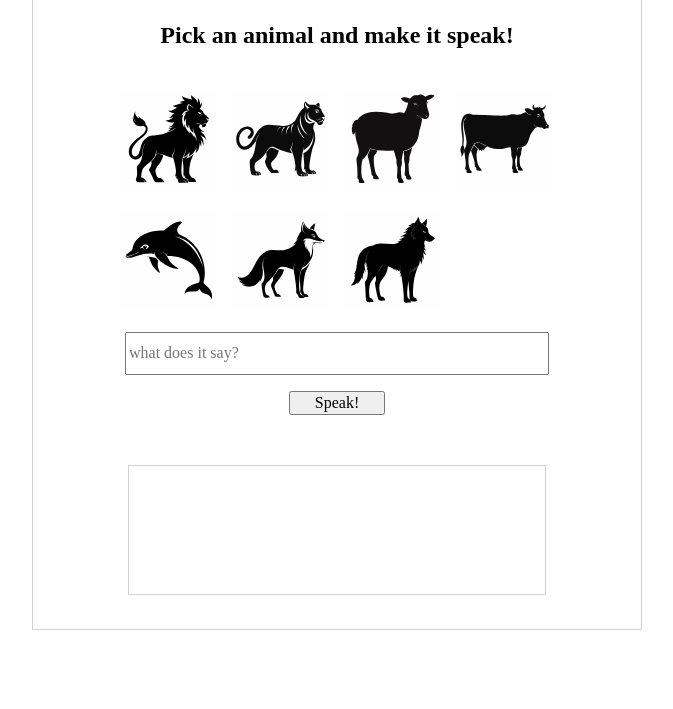
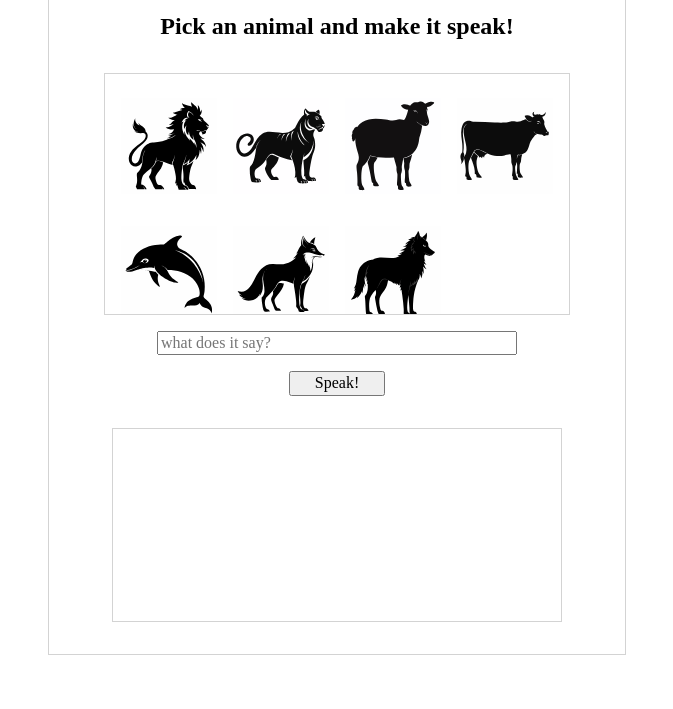
Before and after one commit to Viruscerbero/zoo-exercise, a website built with Vite: page index.html in a window 1280 px wide. Shown: the part 91-800 px from the top of the page, without its empty margins (303-976 px from the left). Built offline with nearby package versions, Linux system fonts and the light colour scheme.

Commit message:
Adding responsiveness

```diff
--- a/index.html
+++ b/index.html
@@ -4,7 +4,7 @@
     <meta charset="UTF-8" />
     <link rel="icon" type="image/svg+xml" href="/icon.svg" />
     <meta name="viewport" content="width=device-width, initial-scale=1.0" />
-    <title>Zoo Exercise</title>
+    <title>Digital Zoo</title>
   </head>
   <body>
     <div id="app"></div>
--- a/src/main.js
+++ b/src/main.js
@@ -6,7 +6,7 @@ let app = document.querySelector("#app");
 app.className = "app";
 app.innerHTML = `
     <header>
-      <h1>Zoo Exercise</h1>
+      <h1>Digital Zoo</h1>
     </header>
     <main>
       <h3>Pick an animal and make it speak!</h3>
--- a/src/style.css
+++ b/src/style.css
@@ -4,12 +4,15 @@
   --borderColorSelected: 1px solid darkslategray;
 }
 
-.app {
-  height: 100vh;
-  display: grid;
-  grid-template-rows: 1fr 8fr 1fr;
-  grid-template-columns: 1fr;
-  justify-items: center;
+html {
+  display: flex;
+  justify-content: center;
+  min-width: 380px;
+  height: 93vh;
+}
+
+body {
+  height: 100%;
 }
 
 h1,
@@ -32,6 +35,15 @@ h3 {
   font-size: calc(var(--size) * 1.5);
 }
 
+.app {
+  display: grid;
+  height: 100%;
+  grid-template-rows: 1fr minmax(min-content, max-content) 1fr;
+  grid-template-columns: 1fr;
+  justify-items: center;
+  border: var(--borderLight);
+}
+
 header {
   display: flex;
   justify-content: center;
@@ -43,22 +55,27 @@ header > h1 {
 
 main {
   display: grid;
+  width: calc(var(--size) * 24);
+  padding-bottom: calc(var(--size) * 2);
   text-align: center;
-  border: var(--borderLight);
-  width: calc(var(--size) * 38);
-  overflow: auto;
 }
 
 footer {
-  justify-content: center;
+  display: flex;
+  align-items: center;
 }
 
 .list {
   display: grid;
-  grid-template-columns: repeat(4, calc(var(--size) * 6));
+  border: var(--borderLight);
+  grid-template-columns: repeat(3, calc(var(--size) * 6));
+  height: calc(var(--size) * 12);
   justify-self: center;
-  grid-gap: var(--size);
-  margin: calc(var(--size)) 0;
+  grid-column-gap: var(--size);
+  grid-row-gap: calc(var(--size) * 2);
+  margin: var(--size) 0;
+  padding: calc(var(--size) * 1.5) var(--size);
+  overflow: auto;
 }
 
 .listItem {
@@ -88,16 +105,51 @@ footer {
 }
 
 .input {
-  width: calc(var(--size) * 26);
+  width: calc(var(--size) * 16);
   justify-self: center;
 }
 
 .display {
   display: flex;
   justify-self: center;
-  width: calc(var(--size) * 26);
-  height: calc(var(--size) * 8);
+  width: calc(var(--size) * 16);
+  height: calc(var(--size) * 6);
   margin: calc(var(--size)) 0;
   border: var(--borderLight);
   overflow: auto;
 }
+
+/* Media queries */
+@media screen and (min-width: 768px) {
+  main {
+    width: calc(var(--size) * 28);
+  }
+
+  .input {
+    width: calc(var(--size) * 18);
+  }
+
+  .display {
+    width: calc(var(--size) * 18);
+    height: calc(var(--size) * 8);
+  }
+}
+
+@media screen and (min-width: 1280px) {
+  main {
+    width: calc(var(--size) * 36);
+  }
+
+  .list {
+    grid-template-columns: repeat(4, calc(var(--size) * 6));
+  }
+
+  .input {
+    width: calc(var(--size) * 22);
+  }
+
+  .display {
+    width: calc(var(--size) * 28);
+    height: calc(var(--size) * 12);
+  }
+}
```
Also changed, not shown: README.md.
